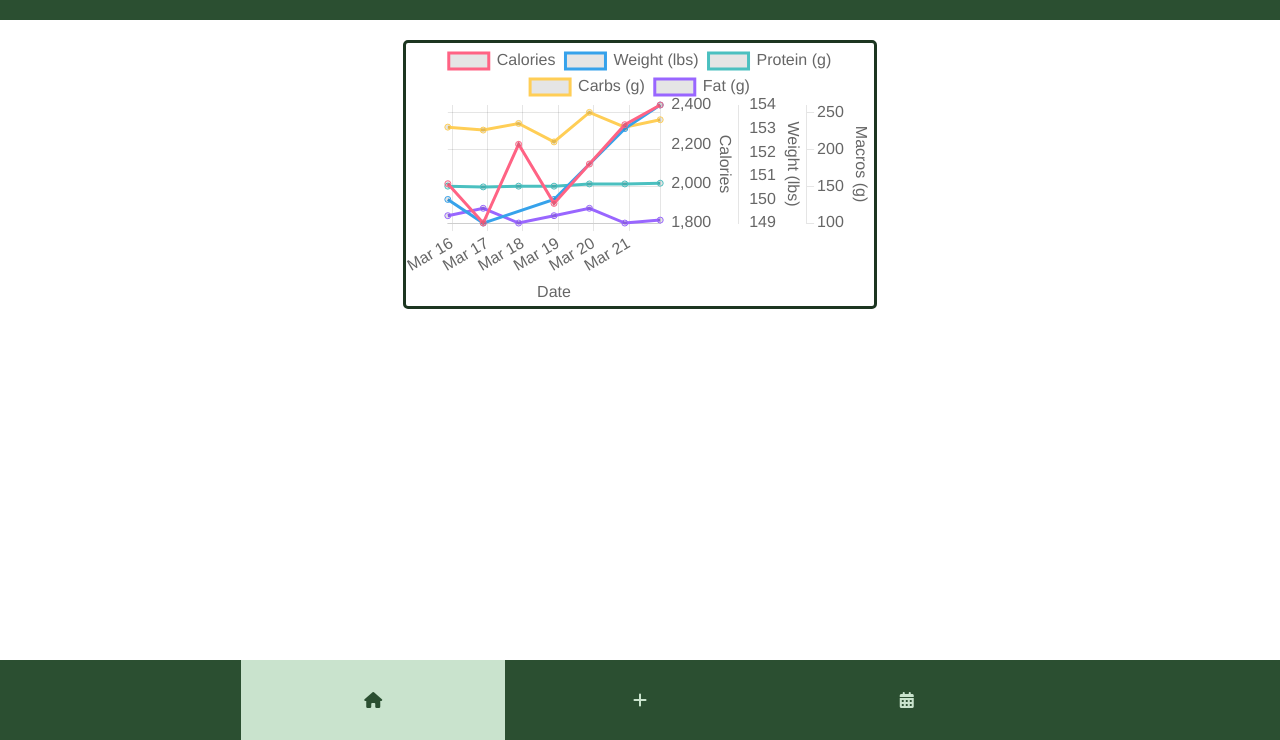
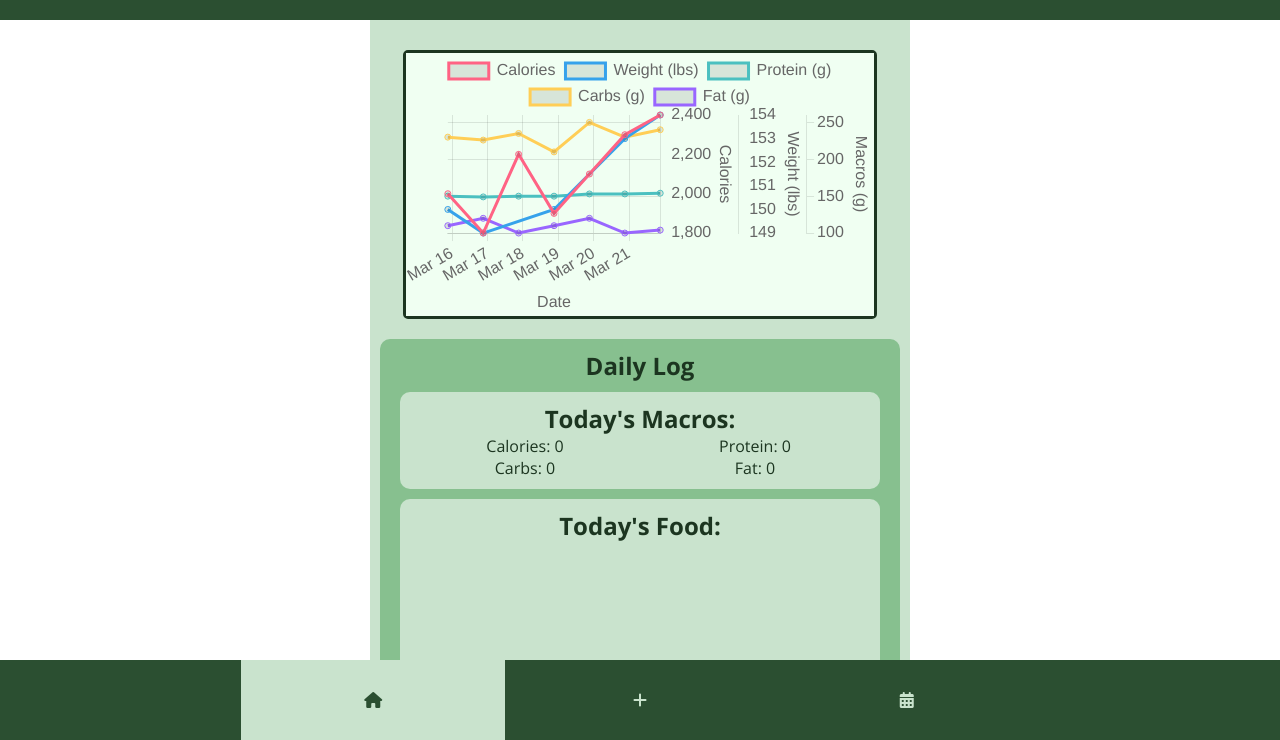
Before and after one commit to GageDorl/ChewCheck, a website built with Vite: page ChewCheck/index.html in a window 1280 px wide. Shown: the part 60-800 px from the top of the page. Built offline with nearby package versions, Linux system fonts and the light colour scheme; a web font is replaced by a local one.

Commit message:
added stuff to main page

```diff
--- a/ChewCheck/index.html
+++ b/ChewCheck/index.html
@@ -4,7 +4,7 @@
     <meta charset="UTF-8" />
     <meta name="viewport" content="width=device-width, initial-scale=1.0" />
     <title>ChewCheck</title>
-    <link rel="stylesheet" href="src/stylesheets/style.css">
+    <link rel="stylesheet" href="src/stylesheets/main.css">
     <script type="module" src="src/scripts/main.js" defer></script>
     <script src="https://kit.fontawesome.com/8e6d9d8d81.js" crossorigin="anonymous"></script>
   </head>
@@ -18,7 +18,20 @@
         </canvas>
       </div>
       <section id="homeLog">
-
+        <h1>Daily Log</h1>
+        <section id="macroCounts">
+          <h2>Today's Macros:</h2>
+          <ul id="macroList">
+            <li>Calories: <span id="calories">0</span></li>
+            <li>Protein: <span id="protein">0</span></li>
+            <li>Carbs: <span id="carbs">0</span></li>
+            <li>Fat: <span id="fat">0</span></li>
+          </ul>
+        </section>
+        <section id="foodLog">
+          <h2>Today's Food:</h2>
+          <ul id="foodList">
+          </ul>
       </section>
     </main>
     <footer>
--- a/ChewCheck/src/stylesheets/global.css
+++ b/ChewCheck/src/stylesheets/global.css
@@ -3,6 +3,8 @@
 * {
     margin: 0 auto;
     font-family: "Open Sans", sans-serif;
+    scrollbar-width: thin;
+    scrollbar-color: var(--dark-text) var(--light-text);
 }
 
 a {
@@ -17,8 +19,6 @@ a:hover {
 }
 
 body{
-    /* display: grid; */
-    /* grid-template-rows: 10% 80% 10%; */
     height:auto;
 }
 
@@ -43,14 +43,14 @@ header{
 
 main {
     text-align: center;
-    /* height:80vh; */
-    overflow-y: scroll;
+    background-color: var(--accent-color);
+    overflow-y: auto;
     position:relative;
     top:0;
-    /* grid-row:2/3; */
     width:100%;
     max-width: 520px;
-    max-height: calc(100vh - 160px);
+    height: calc(100vh - 160px);
+    padding:10px;
 }
  .pageTitle{
     box-sizing: border-box;
--- /dev/null
+++ b/ChewCheck/src/stylesheets/main.css
@@ -0,0 +1,69 @@
+@import 'header.css';
+@import 'global.css';
+@import 'variables.css';
+@import 'footer.css';
+
+canvas{
+    width: 100% !important;
+    height:auto !important;
+    display: block;
+    background-color: var(--light-text);
+}
+
+#foodLog{
+    background-color: var(--accent-color);
+    border-radius: 10px;
+    box-sizing: border-box;
+    padding: 10px;
+    margin: 10px;
+    height: 200px;
+    overflow-y: auto;
+}
+
+#homeLog{
+    background-color: var(--primary-color);
+    color: var(--dark-text);
+    border-radius: 10px;
+    box-sizing: border-box;
+    padding: 10px;
+}
+
+#graphSection {
+    width: 90%;
+    max-width: 800px;
+    aspect-ratio: 16/9;
+    border: var(--dark-text) solid 3px;
+    border-radius: 5px;
+    margin: 20px auto;
+    position: relative;
+}
+
+#macroCounts{
+    background-color: var(--accent-color);
+    border-radius: 10px;
+    padding: 10px;
+    margin: 10px;
+}
+
+#macroList{
+    display: grid;
+    grid-template-columns: 1fr 1fr;
+    list-style: none;
+    padding:0;
+}
+
+@media screen and (min-width: 700px) {
+    .buttons {
+        width: 70%;
+    }
+    #graph {
+        width: 70%;
+    }
+}
+
+@media screen and (min-width: 1100px) {
+    .buttons {
+        flex-direction: row;
+        width: 70%;
+    }
+}
--- a/ChewCheck/src/stylesheets/style.css
+++ /dev/null
@@ -1,51 +0,0 @@
-@import 'header.css';
-@import 'global.css';
-@import 'variables.css';
-@import 'footer.css';
-
-.buttons button {
-    width: 85%;
-    padding: 15px;
-    font-size: 1.25em;
-    margin: 15px;
-    background-color: var(--secondary-color);
-    color: white;
-    border: none;
-    border-radius: 5px;
-}
-
-.buttons button:hover {
-    background-color: var(--dark-text);
-}
-
-canvas{
-    width: 100% !important;
-    height:auto !important;
-    display: block;
-}
-
-#graphSection {
-    width: 90%;
-    max-width: 800px;
-    aspect-ratio: 16/9;
-    border: var(--dark-text) solid 3px;
-    border-radius: 5px;
-    margin: 20px auto;
-    position: relative;
-}
-
-@media screen and (min-width: 700px) {
-    .buttons {
-        width: 70%;
-    }
-    #graph {
-        width: 70%;
-    }
-}
-
-@media screen and (min-width: 1100px) {
-    .buttons {
-        flex-direction: row;
-        width: 70%;
-    }
-}
--- a/ChewCheck/src/stylesheets/variables.css
+++ b/ChewCheck/src/stylesheets/variables.css
@@ -2,5 +2,6 @@
     --primary-color: #87C08F;
     --secondary-color: #2B4F31;
     --accent-color: #C9E3CD;
+    --light-text: #f0fff2;
     --dark-text: #1C3520;
 }
```
